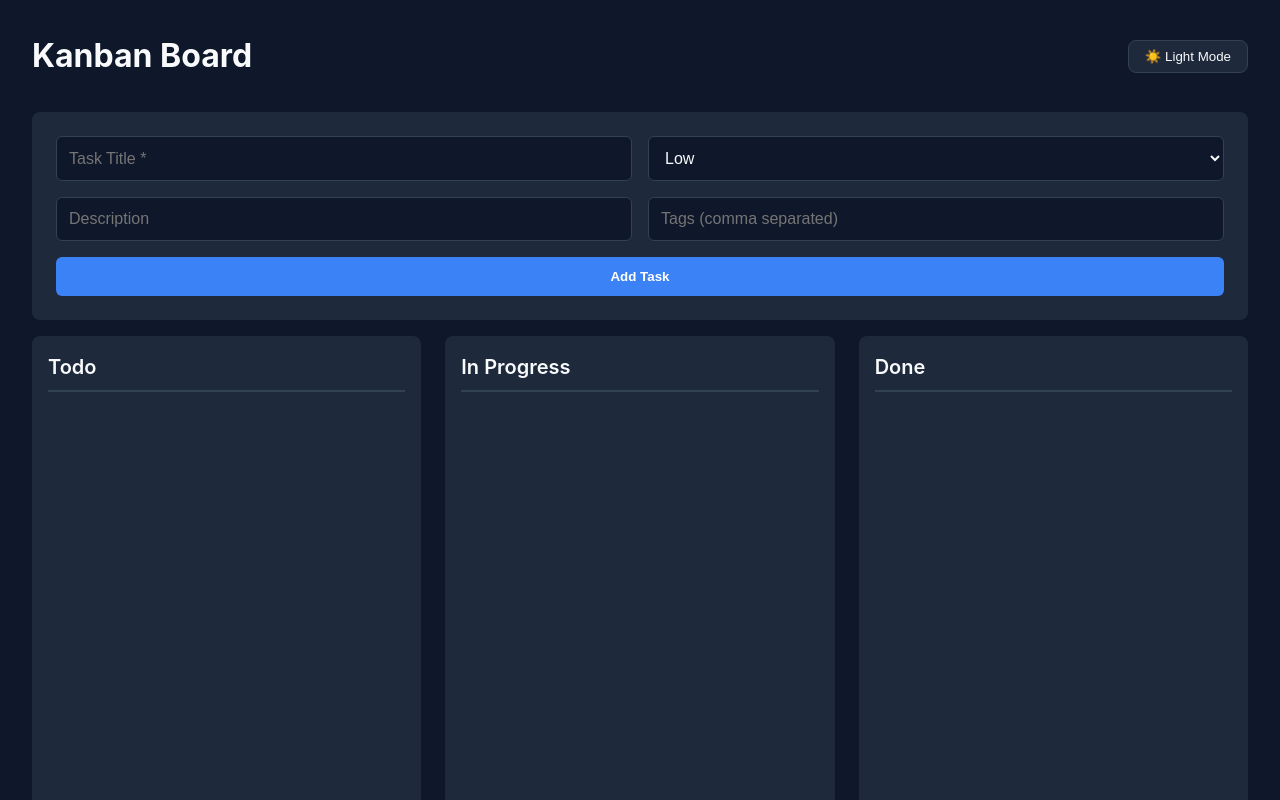
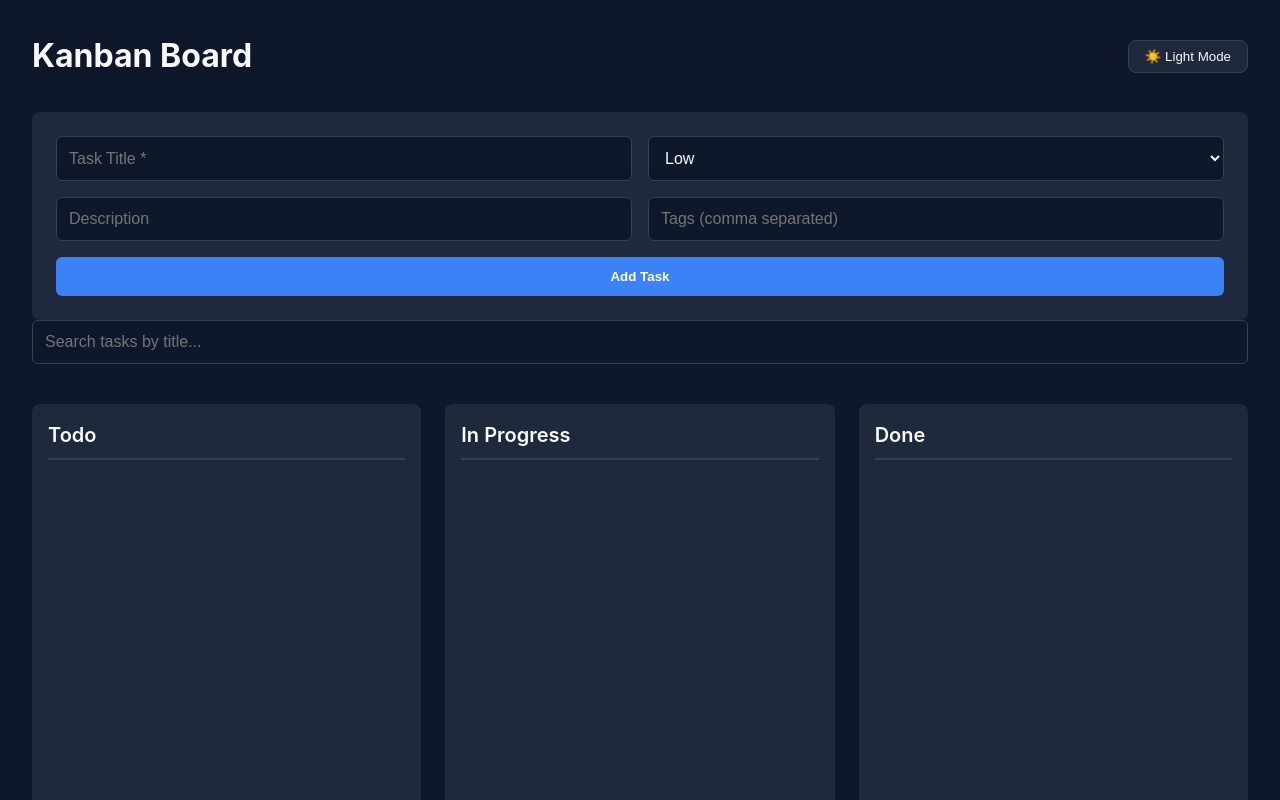
Before and after one commit to azezal1/Kanban_TaskTracker, a React (Vite) app: page / in a window 1280 px wide. Shown: the top 800 px of the page. Built offline with nearby package versions, Linux system fonts and the light colour scheme.

Commit message:
Add search functionality to filter tasks

```diff
--- a/src/App.jsx
+++ b/src/App.jsx
@@ -11,6 +11,7 @@ function App() {
   });
   const [editingTask, setEditingTask] = useState(null);
   const [theme, setTheme] = useState(() => localStorage.getItem('kanban-theme') || 'dark');
+  const [searchQuery, setSearchQuery] = useState('');
 
   useEffect(() => {
     localStorage.setItem('kanban-tasks', JSON.stringify(tasks));
@@ -61,6 +62,10 @@ function App() {
     setEditingTask(null);
   };
 
+  const filteredTasks = tasks.filter(task =>
+    task.title.toLowerCase().includes(searchQuery.toLowerCase())
+  );
+
   return (
     <div className="app">
       <div style={{ display: 'flex', justifyContent: 'space-between', alignItems: 'center', marginBottom: '2rem' }}>
@@ -80,8 +85,25 @@ function App() {
         </button>
       </div>
       <TaskForm onAddTask={handleAddTask} />
+      <div style={{ marginBottom: '1.5rem' }}>
+        <input
+          type="text"
+          placeholder="Search tasks by title..."
+          value={searchQuery}
+          onChange={e => setSearchQuery(e.target.value)}
+          style={{
+            width: '100%',
+            padding: '0.75rem',
+            borderRadius: '0.375rem',
+            border: '1px solid var(--task-bg)',
+            backgroundColor: 'var(--bg-color)',
+            color: 'var(--text-color)',
+            fontSize: '1rem'
+          }}
+        />
+      </div>
       <DndContext sensors={sensors} onDragEnd={handleDragEnd}>
-        <Board tasks={tasks} onEditTask={setEditingTask} onDeleteTask={handleDeleteTask} />
+        <Board tasks={filteredTasks} onEditTask={setEditingTask} onDeleteTask={handleDeleteTask} />
       </DndContext>
       {editingTask && (
         <TaskModal
```
